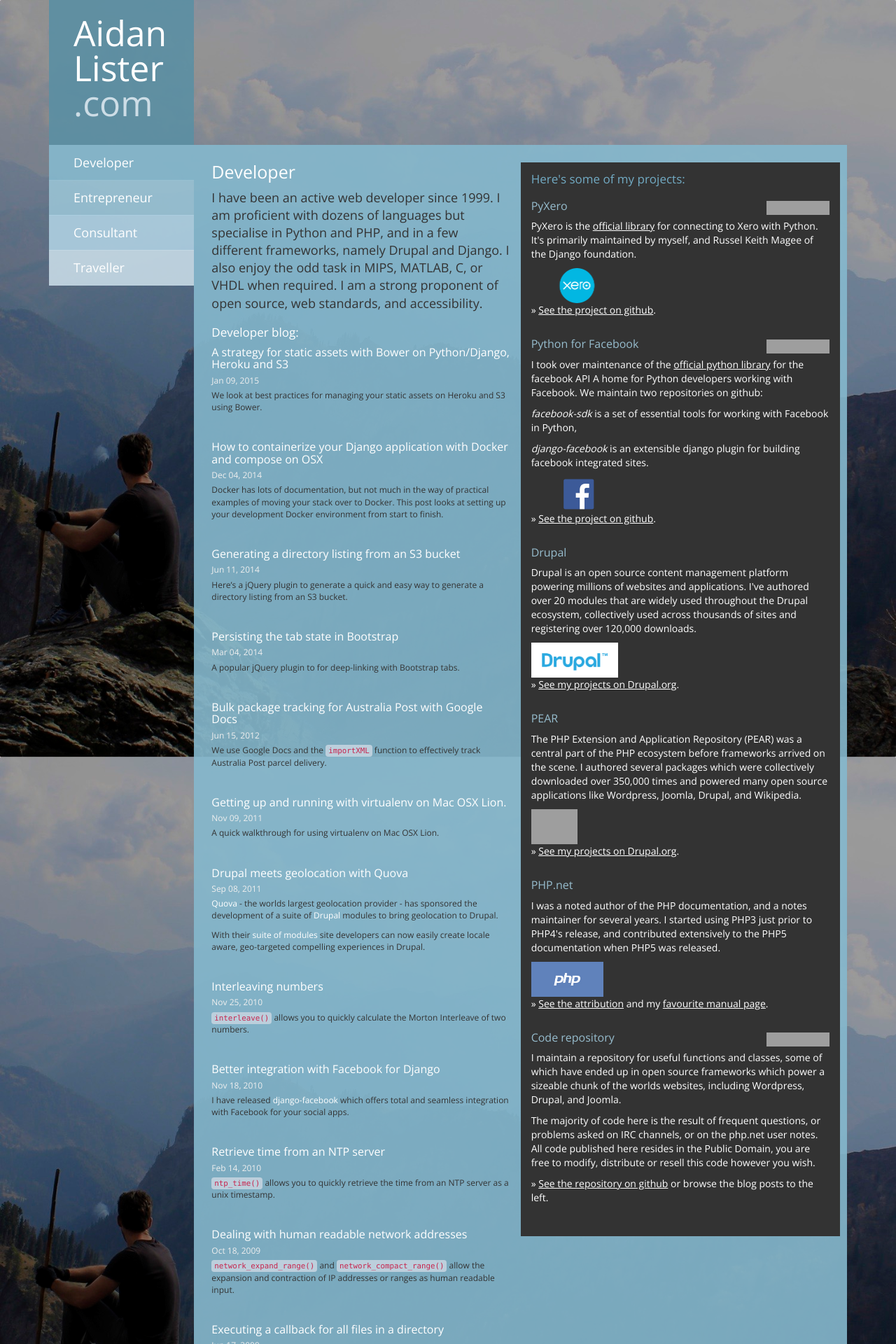
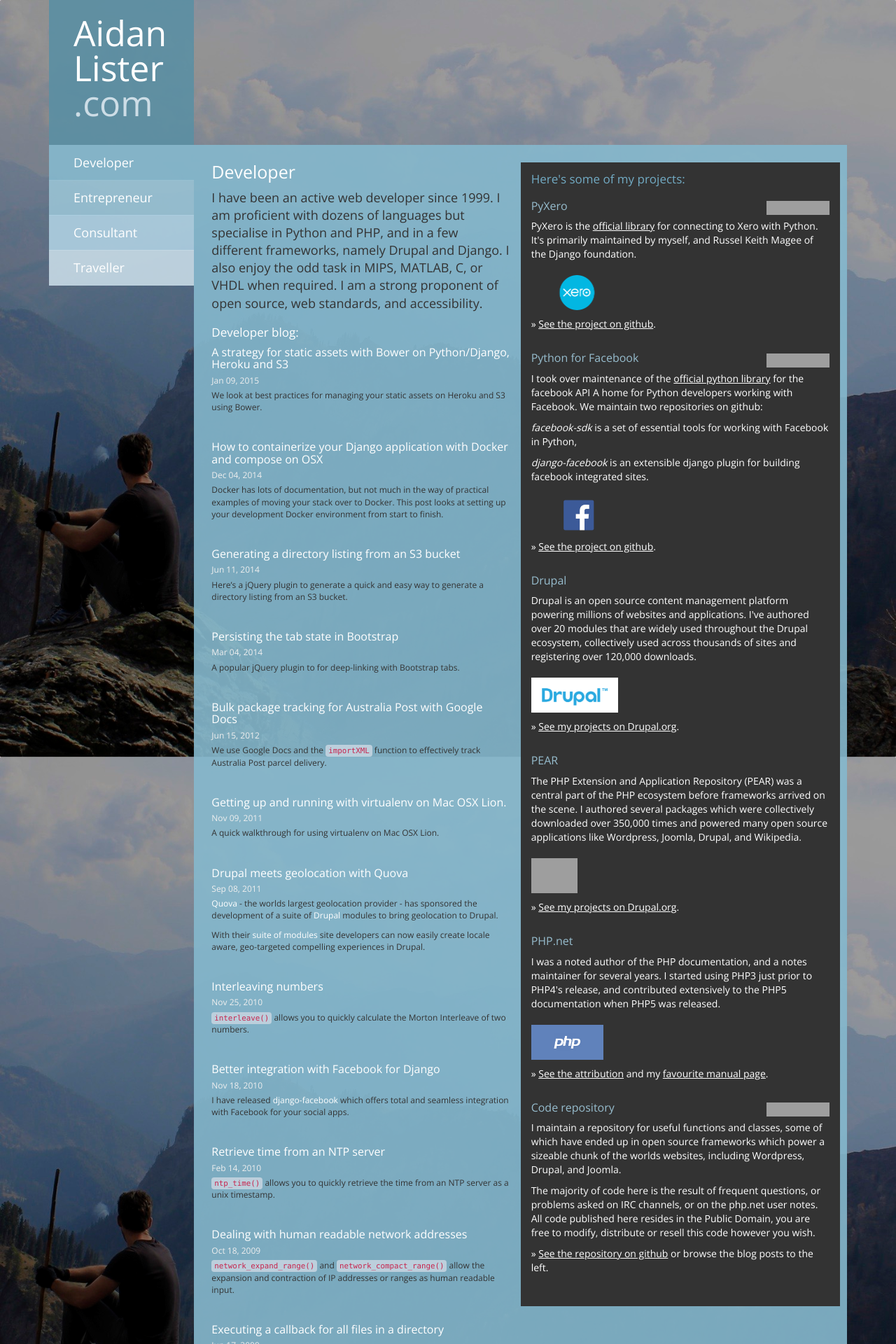
Before and after one commit to aidanlister/aidanlister.github.io, a Jekyll site: the page built from developer/index.html, in a window 1280 px wide. Shown: the top 1920 px of the page at 70% size. Built offline with Jekyll 4.4.1, drawn with Linux system fonts in a browser that asks for light colours; nearby versions of some CDN libraries; grey boxes are pictures that could not be loaded.

Commit message:
Adding some padding

```diff
--- a/assets/css/master.css
+++ b/assets/css/master.css
@@ -103,7 +103,7 @@
 }
 
 /* Developer */
-.section-developer #sidebar .featured-image { height: 50px; }
+.section-developer #sidebar .featured-image { height: 50px; margin-top: 10px; margin-bottom: 10px; }
 
 .section-developer #content #main h3 { font-weight: 200; font-size: 16px; }
 .section-developer #content #main h3 a { }
```
